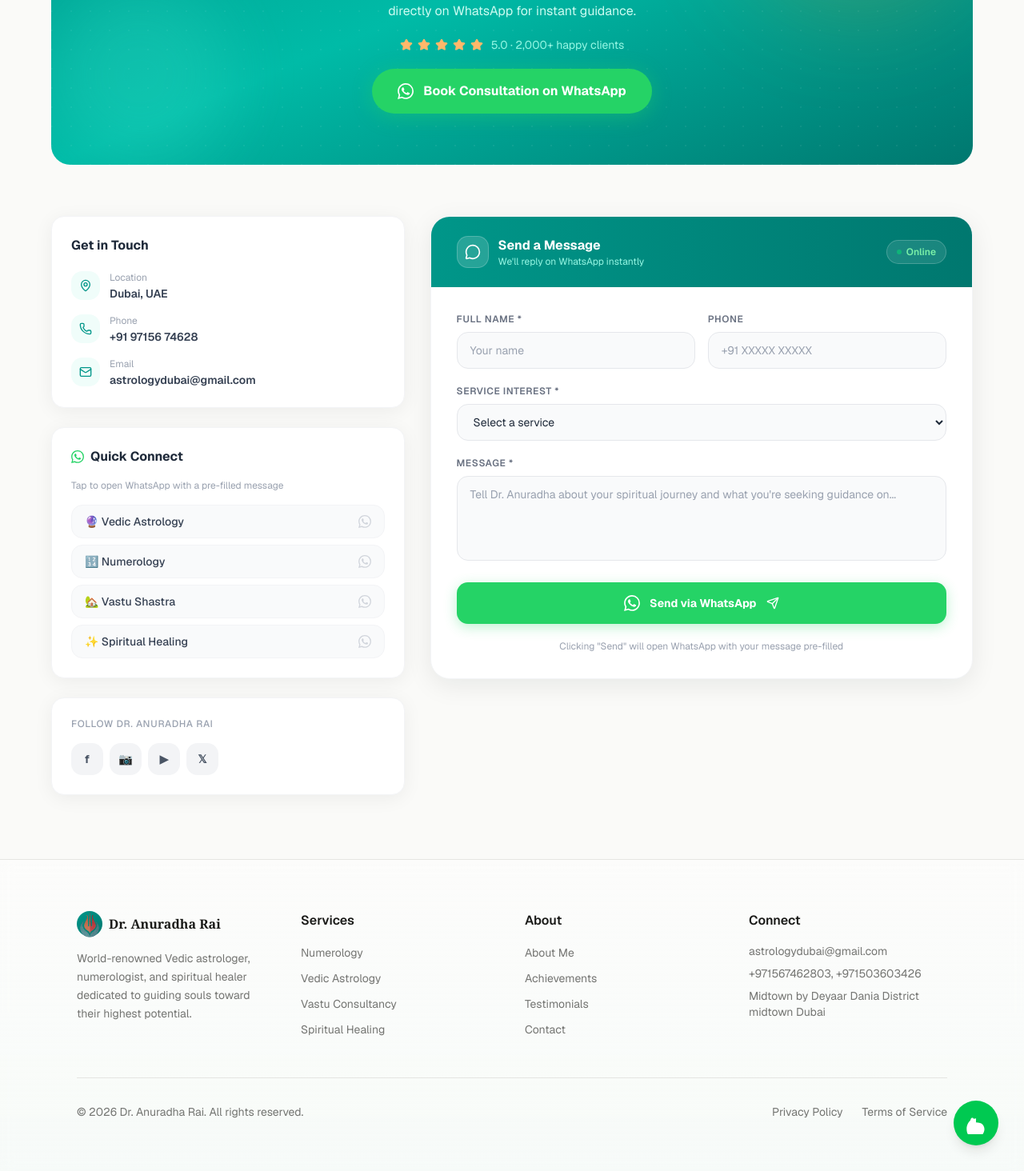
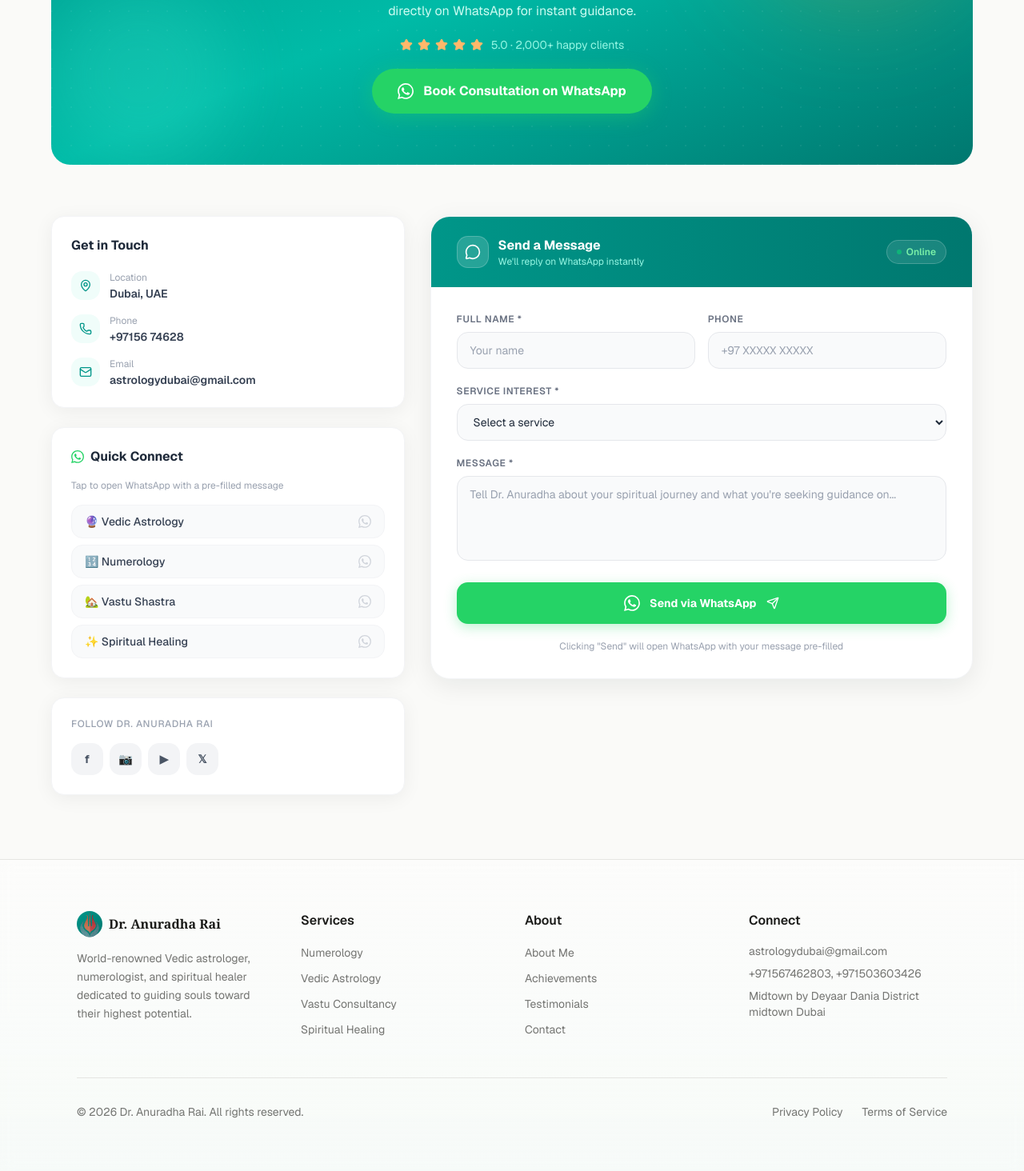
Before and after one commit to gulshanky1/dranu00, a Next.js app: page / in a window 1280 px wide. Shown: the part 5654-7118 px from the top of the page at 80% size. Built offline with nearby package versions, Linux system fonts and the light colour scheme.

Commit message:
update social links and contact information

```diff
--- a/components/contact.tsx
+++ b/components/contact.tsx
@@ -27,7 +27,7 @@ const contactInfo = [
   {
     icon: Phone,
     label: 'Phone',
-    value: '+91 97156 74628',
+    value: '+97156 74628',
     href: `tel:+${PHONE_NUMBER}`,
   },
   {
@@ -264,7 +264,7 @@ ${formData.message}`
                     name="phone"
                     value={formData.phone}
                     onChange={handleChange}
-                    placeholder="+91 XXXXX XXXXX"
+                    placeholder="+97 XXXXX XXXXX"
                     className="w-full px-4 py-3 rounded-xl bg-gray-50 border border-gray-200 text-gray-800 placeholder:text-gray-400 focus:outline-none focus:ring-2 focus:ring-teal-400 focus:border-transparent focus:bg-white transition-all text-sm"
                   />
                 </div>
--- a/components/footer.tsx
+++ b/components/footer.tsx
@@ -95,18 +95,7 @@ export function Footer() {
           </div>
         </div>
 
-        {/* Floating WhatsApp Button */}
-        <a
-          href="https://wa.me/971"
-          target="_blank"
-          rel="noopener noreferrer"
-          className="fixed bottom-8 right-8 w-14 h-14 bg-green-500 hover:bg-green-600 rounded-full flex items-center justify-center text-white shadow-lg hover:shadow-xl transition-all hover:scale-110 z-40"
-          aria-label="WhatsApp"
-        >
-          <svg className="w-7 h-7 fill-current" viewBox="0 0 24 24">
-            <path d="M17.472 14.382c-.297-.149-1.758-.867-2.03-.967-.273-.099-.471-.148-.67.15-.197.297-.767.966-.94 1.164-.173.199-.347.223-.644.075-.297-.15-1.255-.463-2.39-1.475-.883-.788-1.48-1.761-1.653-2.059-.173-.297-.018-.458.13-.606.134-.133.298-.347.446-.52.149-.174.198-.298.298-.497.099-.198.05-.371-.025-.52-.075-.149-.669-1.612-.916-2.207-.242-.579-.487-.5-.67-.51-.173-.008-.371-.01-.57-.01-.198 0-.52.074-.792.372-.272.297-1.04 1.016-1.04 2.479 0 1.462 1.065 2.875 1.213 3.074.149.198 2.096 3.2 5.077 4.487.709.306 1.262.489 1.694.625.712.227 1.36.195 1.871.118.571-.085 1.758-.719 2.006-1.413.248-.694.248-1.289.173-1.413-.074-.124-.272-.198-.57-.347m-5.421-7.403h-.004a9.87 9.87 0 00-5.031 1.378c-3.055 2.2-5.044 5.91-5.044 9.868 0 3.582.989 5.9 2.775 7.364 1.592 1.276 3.896 1.997 6.322 1.997.516 0 1.021-.027 1.518-.08 4.761-.369 8.144-4.1 8.427-8.5.098-1.45-.248-2.95-1.072-4.307-.704-1.108-1.899-2.113-3.582-2.715-1.326-.467-2.847-.667-4.383-.667z"/>
-          </svg>
-        </a>
+
       </div>
     </footer>
   )
--- a/components/header.tsx
+++ b/components/header.tsx
@@ -5,8 +5,8 @@ import Link from 'next/link'
 import { Menu, X, Phone } from 'lucide-react'
 import Image from 'next/image'
 
-const PHONE_NUMBER = '919715674628'
-const PHONE_DISPLAY = '+91 97156 74628'
+const PHONE_NUMBER = '+9715674628'
+const PHONE_DISPLAY = '+97156 74628'
 const WHATSAPP_URL = `https://wa.me/${PHONE_NUMBER}?text=${encodeURIComponent(
   'Hello Dr. Anuradha Rai, I would like to book a consultation.'
 )}`
```
